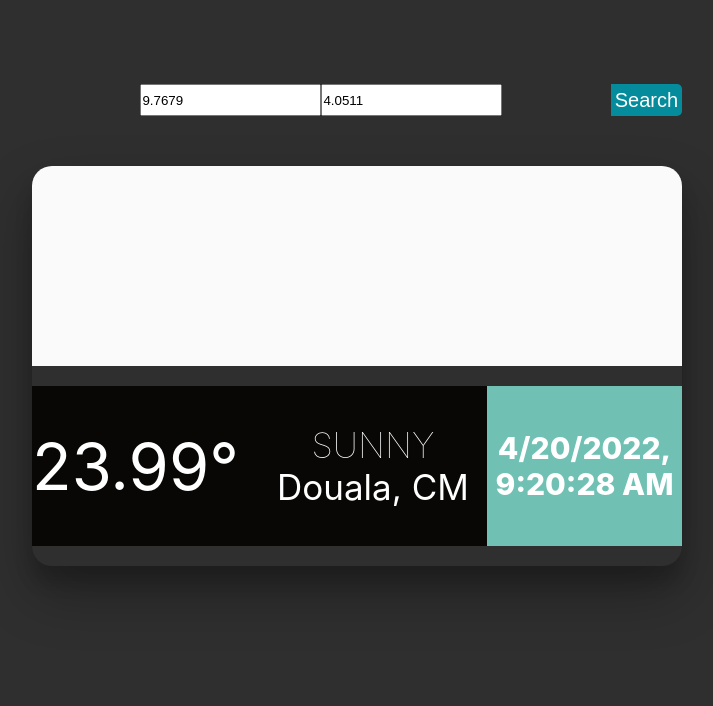
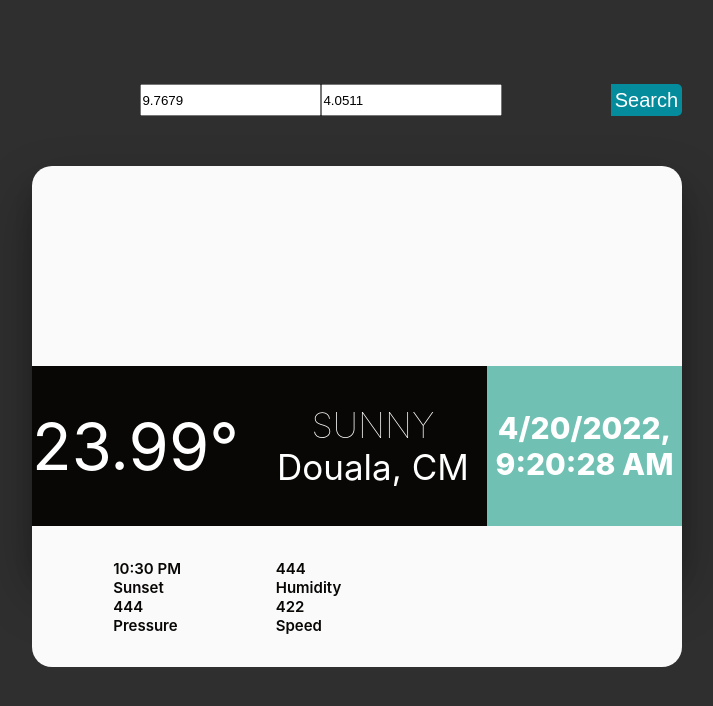
Before and after one commit to rigole/ReactJS-Applications, a React (Create React App) app in the folder weather-app/: page / in a window 1280 px wide. Shown: the top 706 px of the page, without its empty margins (283-996 px from the left). Built offline with nearby package versions, Linux system fonts and the light colour scheme; some icons are missing.

Commit message:
adding speed, pressure, humidity

```diff
--- a/weather-app/src/components/WeatherDetails.js
+++ b/weather-app/src/components/WeatherDetails.js
@@ -17,6 +17,47 @@ function WeatherDetails(){
                     </div>
                 </div>
                 <div className="date">{new Date().toLocaleString()}</div>
+                <div className="extra-temp">
+                    <div className="temp-info-minmax">
+                       <div className="two-sided-section">
+                            <p>
+                                <i className={"wi wi-sunset"}></i>
+                            </p>
+                            <p className="extra-info-leftside">
+                                10:30 PM <br/>
+                                Sunset
+                            </p>
+                       </div>
+                        <div className="two-sided-section">
+                            <p>
+                                <i className={"wi wi-humidity"}></i>
+                            </p>
+                            <p className="extra-info-leftside">
+                                444  <br/>
+                                Humidity
+                            </p>
+                        </div>
+                        <div className="two-sided-section">
+                            <p>
+                                <i className={"wi wi-rain"}></i>
+                            </p>
+                            <p className="extra-info-leftside">
+                                444  <br/>
+                                Pressure
+                            </p>
+                        </div>
+
+                        <div className="two-sided-section">
+                            <p>
+                                <i className={"wi wi-strong-wind"}></i>
+                            </p>
+                            <p className="extra-info-leftside">
+                                422  <br/>
+                                Speed
+                            </p>
+                        </div>
+                    </div>
+                </div>
             </article>
         </div>
     )
```
